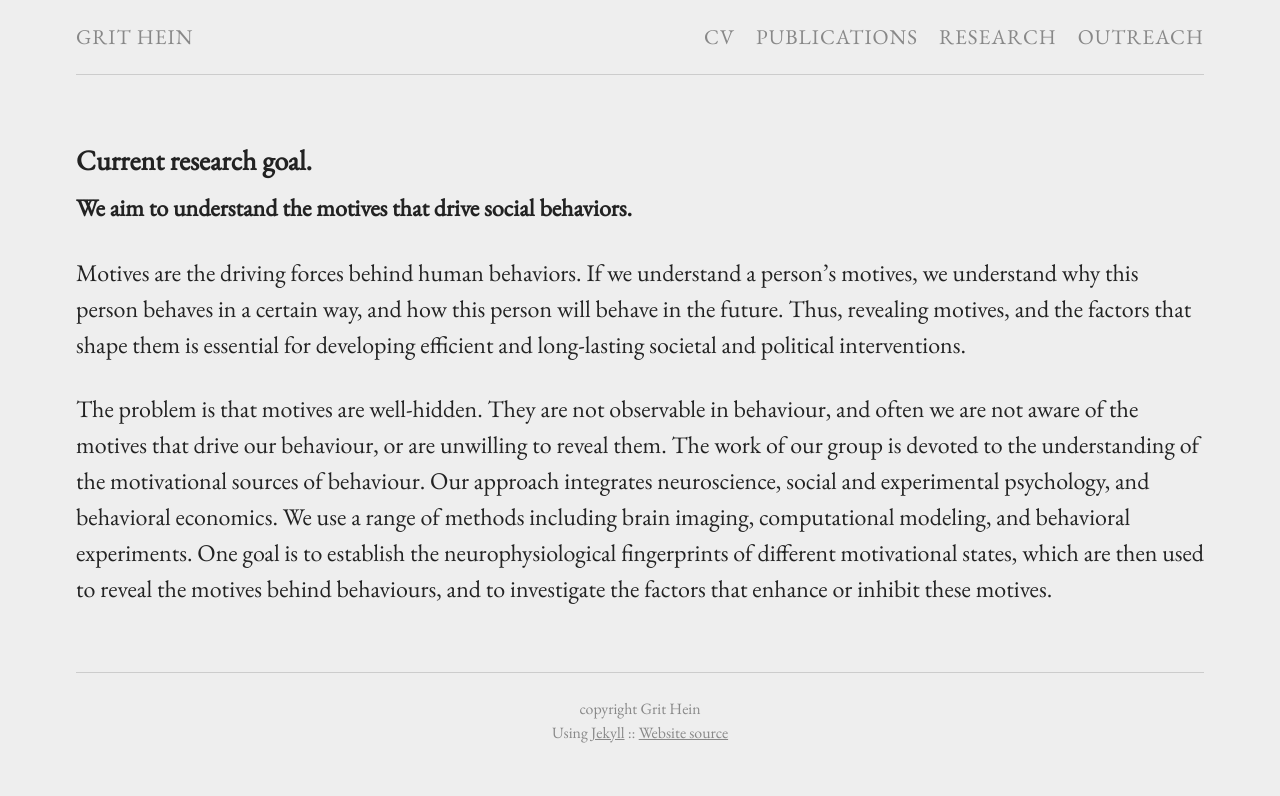
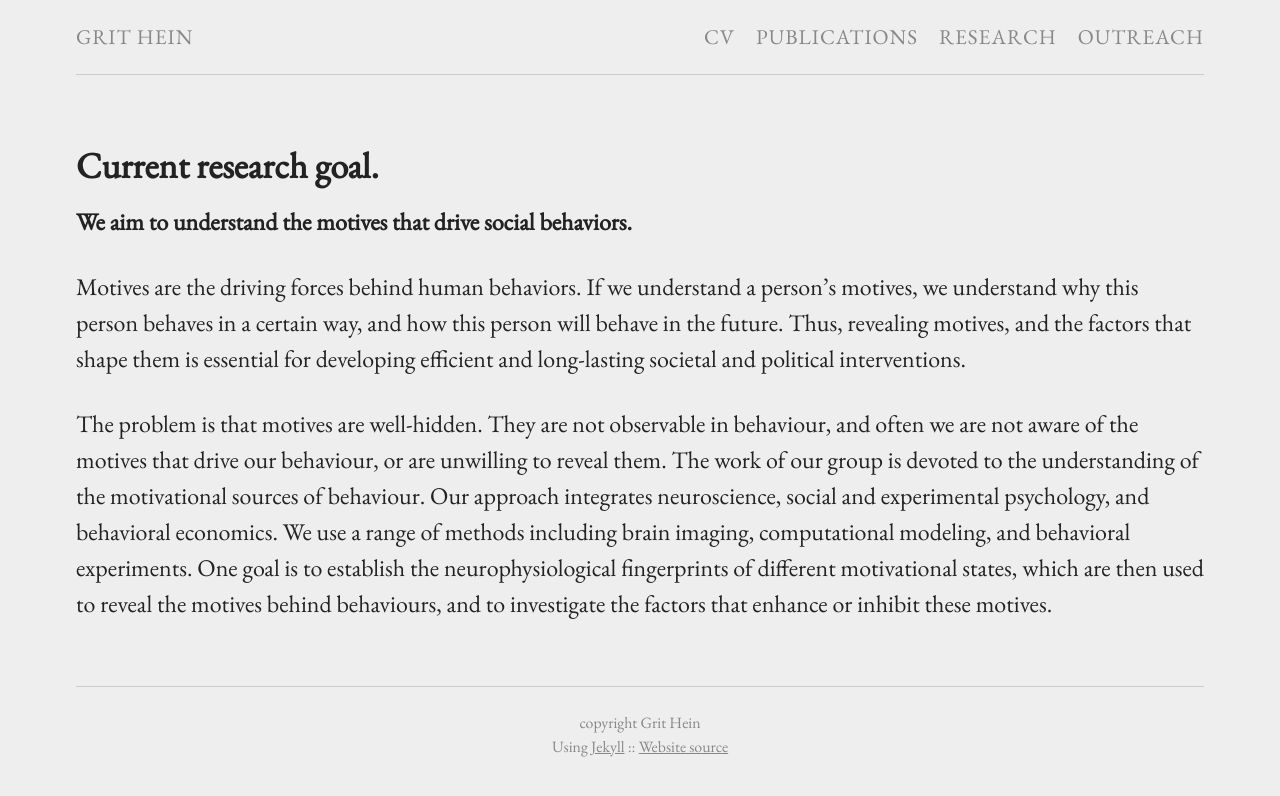
Before and after one commit to grithein/grithein, a Jekyll site: the page built from misc.md, in a window 1280 px wide. Shown: the top 796 px of the page. Built offline with Jekyll 4.4.1, drawn with Linux system fonts in a browser that asks for light colours.

```diff
--- a/misc.md
+++ b/misc.md
@@ -3,7 +3,7 @@ title: ''
 layout: page
 permalink: "/misc/"
 ---
-### Current research goal.
+## Current research goal.
 
 **We aim to understand the motives that drive social behaviors.**
 
```
